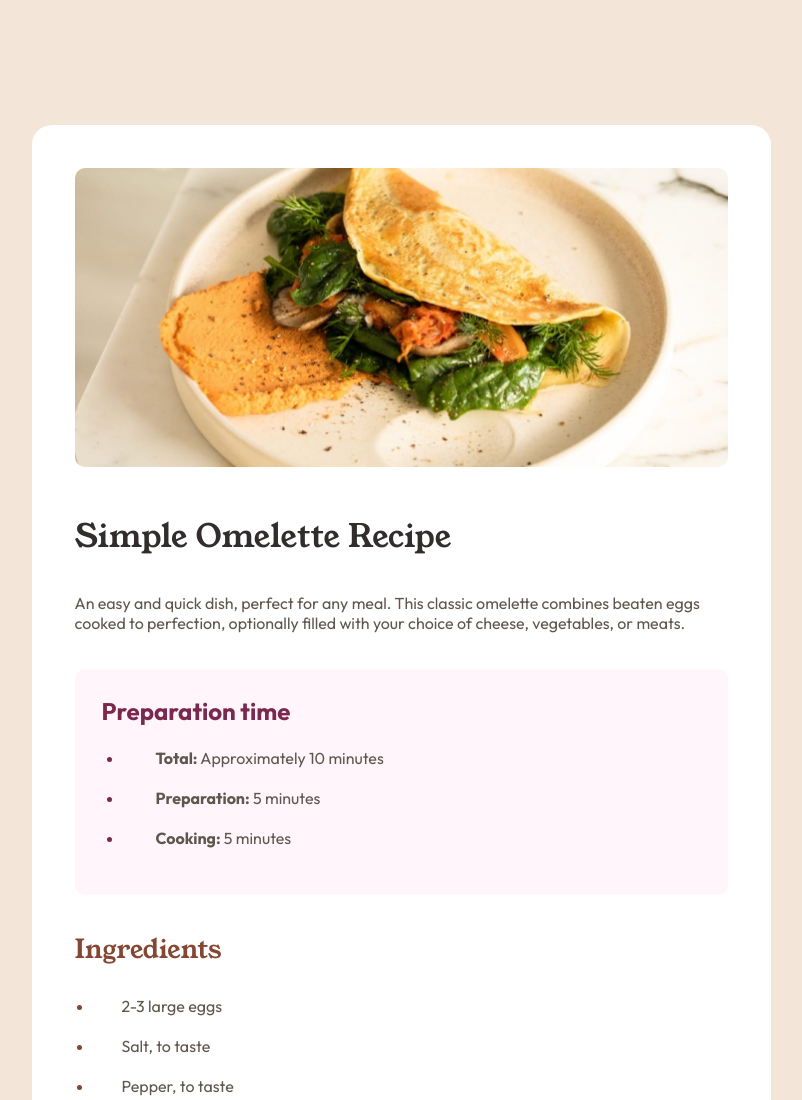
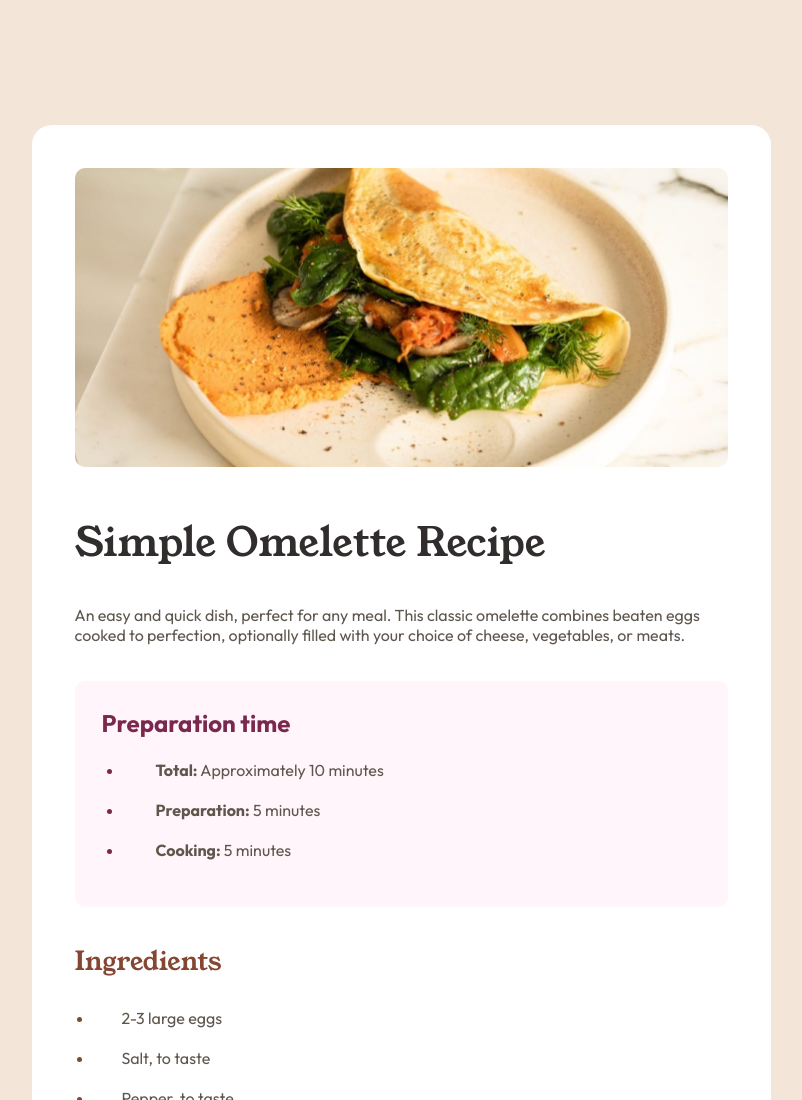
Before and after one commit to wraith-wall/recipe-page-main, a plain HTML site: page index.html in a window 1280 px wide. Shown: the top 1100 px of the page, without its empty margins (239-1041 px from the left). Drawn offline with nearby package versions, Linux system fonts and the light colour scheme; files that its build step writes are made by us from their sources.

Commit message:
fix style

```diff
--- a/sass/styles.sass
+++ b/sass/styles.sass
@@ -29,6 +29,7 @@ body
 		border-radius: 10px
 	&__title
 		margin-top: 43px
+		font-size: 40px
 		font-family: 'Young Serif', sans-serif
 		font-weight: 400
 		color: hsl(24, 5%, 18%)
```
